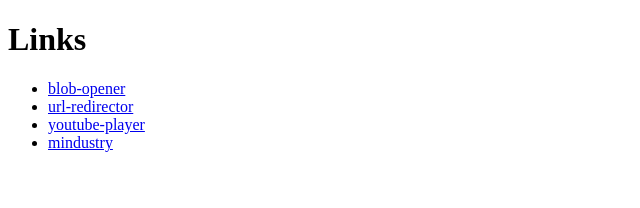
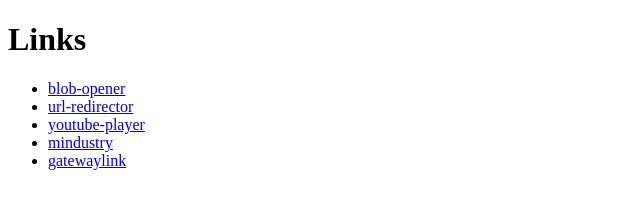
Before and after one commit to echo-a2/echo-a2.github.io, a plain HTML site: page index.html in a window 1280 px wide. Shown: the whole page, without its empty margins (0-640 px from the left). Drawn offline with Linux system fonts and the light colour scheme.

Commit message:
Update index.html

```diff
--- a/index.html
+++ b/index.html
@@ -12,6 +12,7 @@
         <li><a href="url-redirector">url-redirector</a></li>
         <li><a href="youtube-player">youtube-player</a></li>
         <li><a href="mindustry">mindustry</a></li>
+        <li><a href="pages-template">gatewaylink</a></li>
         <!-- new pages: add <li><a href="name">name</a></li> -->
     </ul>
 </body>
```
